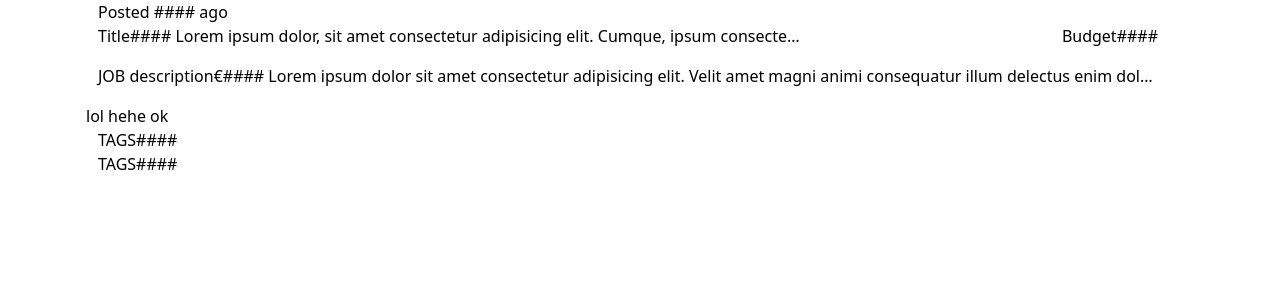
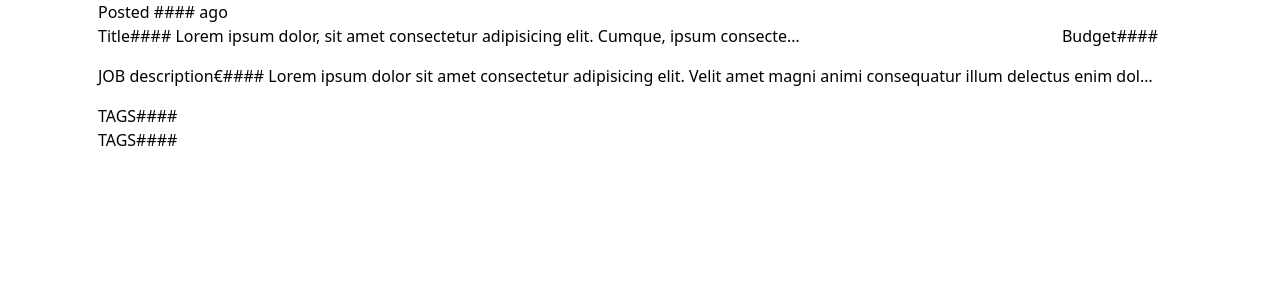
Before and after one commit to Yandomith/FinalProject, a Django app: page /jobs in a window 1280 px wide. Shown: the part 153-453 px from the top of the page. Run offline with Django 5.2, Linux system fonts and the light colour scheme.

Commit message:
cleaned previous

```diff
--- a/freelancing/jobs/templates/jobs/job_list.html
+++ b/freelancing/jobs/templates/jobs/job_list.html
@@ -15,9 +15,7 @@
                 <div class=" text-end">Budget####</div>
             </div>
             <div class="col-md-auto py-3 text-truncate">JOB description€#### Lorem ipsum dolor sit amet consectetur adipisicing elit. Velit amet magni animi consequatur illum delectus enim doloremque libmet, consectetur adipisicing elit. Necessitatibus consectetur quod iste. Autem nobis eaque aliquid quidem nemo voluptatem quas, vel recusandae ipsa aperiam asperiores corporis, numquam quibusdam totam corrupti Lorem ipsum dolor sit amet consectetur adipisicing elit. Sequi, asperiores distinctio! Impedit minima, fuga unde ut praesentium inventore dolorum! Cupiditate libero mollitia minus laboriosam quo natus maxime, tempore nostrum pariatur?</div>
-lol
-hehe
-            ok
+
             <div>TAGS####</div>
             <div>TAGS####</div>
 
```
